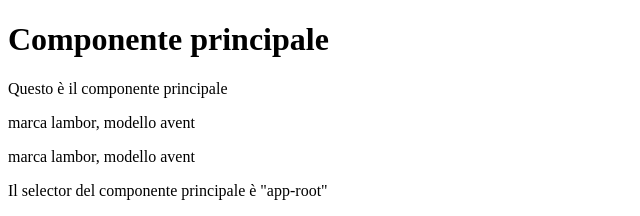
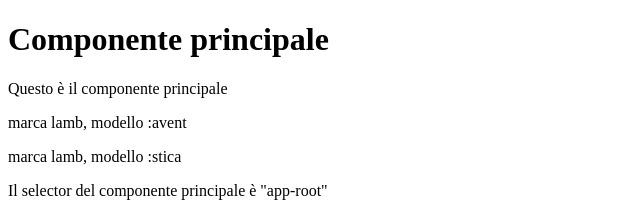
Before and after one commit to Losanes/angular_progetto-01-Losanes, an Angular app: page / in a window 1280 px wide. Shown: the top 216 px of the page, without its empty margins (0-640 px from the left). Built offline with nearby package versions, Linux system fonts and the light colour scheme.

Commit message:
Data Binding : String interpolation

```diff
--- a/src/app/componente01/componente01.component.html
+++ b/src/app/componente01/componente01.component.html
@@ -1,3 +1,3 @@
 <div>
-    <p>marca lambor, modello avent</p>
+    <p>marca {{marca}}, modello :{{modello}}</p>
 </div>
--- a/src/app/componente01/componente01.component.ts
+++ b/src/app/componente01/componente01.component.ts
@@ -6,7 +6,8 @@ import { Component, OnInit } from '@angular/core';
   styleUrls: ['./componente01.component.css']
 })
 export class Componente01Component implements OnInit {
-
+marca:string="lamb"
+modello:string="avent"
   constructor() { }
 
   ngOnInit(): void {
--- a/src/app/componente02/componente02.component.html
+++ b/src/app/componente02/componente02.component.html
@@ -1,3 +1,3 @@
 <div>
-    <p>marca lambor, modello avent</p>
+    <p>marca {{marca}}, modello :{{modello}}</p>
 </div>
--- a/src/app/componente02/componente02.component.ts
+++ b/src/app/componente02/componente02.component.ts
@@ -6,7 +6,8 @@ import { Component, OnInit } from '@angular/core';
   styleUrls: ['./componente02.component.css']
 })
 export class Componente02Component implements OnInit {
-
+  marca:string="lamb"
+  modello:string="stica"
   constructor() { }
 
   ngOnInit(): void {
```
